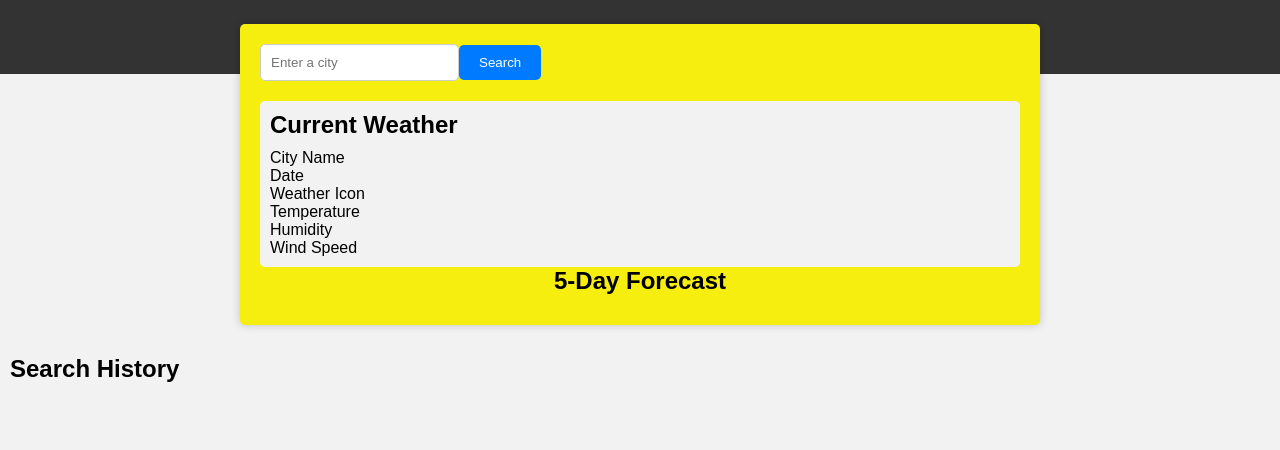
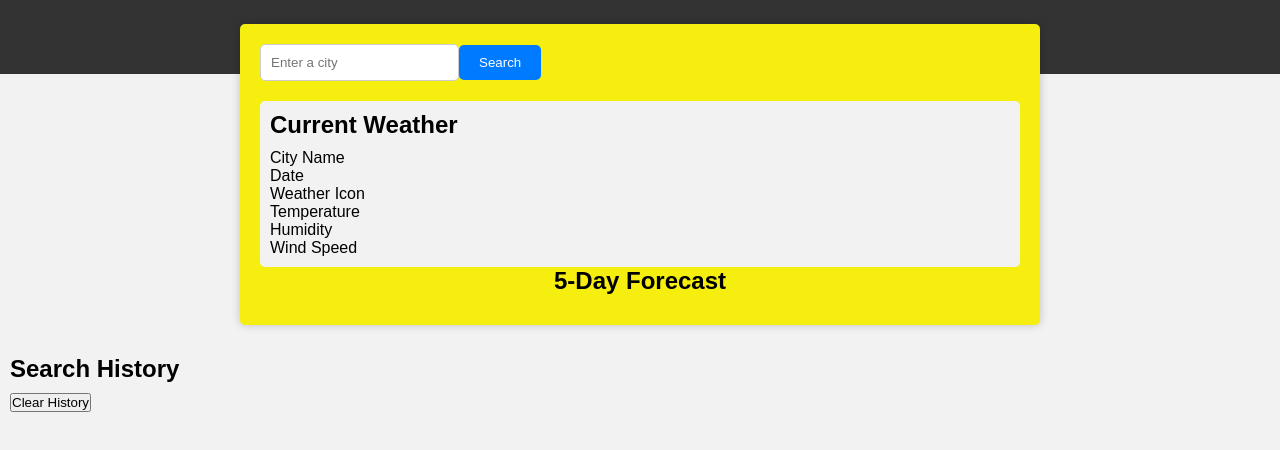
Before and after one commit to 3aljeet/weather-dashboard, a website: page index.html in a window 1280 px wide. Shown: the part 56-506 px from the top of the page. Drawn offline with nearby package versions, Linux system fonts and the light colour scheme; files that its build step writes are made by us from their sources; files whose address does not match are found by name.

Commit message:
Update index.html

```diff
--- a/index.html
+++ b/index.html
@@ -39,6 +39,7 @@
     </main>
     <div class="search-history">
         <h2>Search History</h2>
+        <div> <button id="clearSearchHistoryBtn">Clear History</button></div>
         <ul id="searchHistoryList">
             <!-- Search history items go here -->
         </ul>
```
